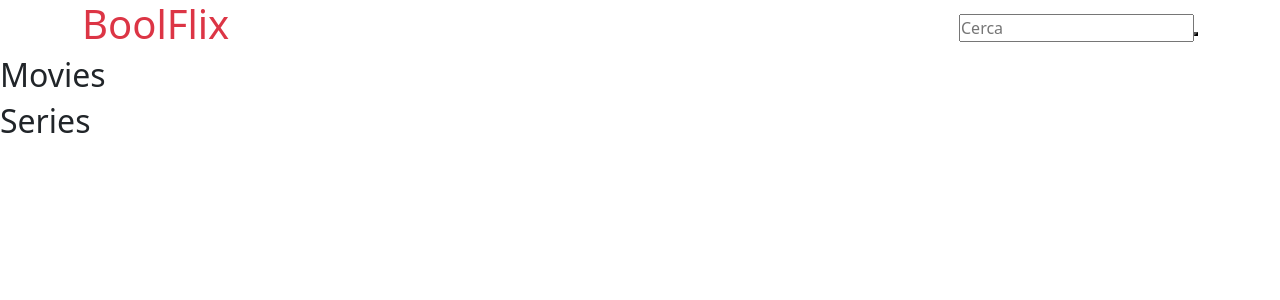
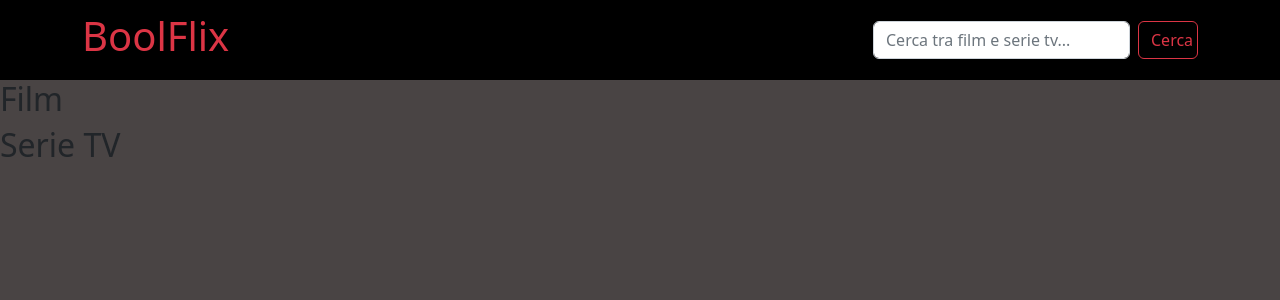
Before and after one commit to simonebonifazi/vue-boolflix, a Vue app: page / in a window 1280 px wide. Shown: the top 300 px of the page. Built offline with nearby package versions, Linux system fonts and the light colour scheme.

Commit message:
fixed header and added some style

```diff
--- a/src/App.vue
+++ b/src/App.vue
@@ -65,6 +65,7 @@ methods:{
 <style lang="scss">
 
 
+
 @import "~bootstrap/scss/bootstrap";
 // reset
 *{
@@ -73,6 +74,8 @@ methods:{
   padding:0;
 }
 
-
+body{
+  background-color: #494444;
+}
 
 </style>
--- a/src/components/BaseHeader.vue
+++ b/src/components/BaseHeader.vue
@@ -1,6 +1,6 @@
 <template>
-  <header>
-    <div class="container h-100">
+  <header class="bg-black">
+    <div class="container h-100 py-2">
         <div id="navbar" class="h-100 d-flex justify-content-between align-items-center">
          <h1 class="text-danger"> BoolFlix</h1>
          <div class="d-flex justify-content-center aling-items-center">
@@ -28,5 +28,11 @@ methods:{
 </script>
 
 <style lang="scss" scoped>
+header{
+  position: fixed;
+  left: 0;
+  right: 0;
 
+  height: 80px;
+}
 </style>
--- a/src/components/MainSection.vue
+++ b/src/components/MainSection.vue
@@ -2,13 +2,13 @@
     <main>
         <section id="films">
             <div>
-                <h2> Movies</h2>
+                <h2> Film</h2>
             </div>
             <CoverCard v-for="movie in movies" :key="movie.id" :production="movie" />
         </section>
         <section id="series">
             <div>
-                <h2>Series</h2>
+                <h2>Serie TV</h2>
             </div>
             <CoverCard v-for="serie in series" :key="serie.id" :production="serie" />
         </section>
@@ -29,6 +29,9 @@ series: Array
 }
 </script>
 
-<style>
+<style lang="scss" scoped>
+main{
 
+    padding-top: 80px;
+}
 </style>
--- a/src/components/SearchBar.vue
+++ b/src/components/SearchBar.vue
@@ -1,7 +1,8 @@
 <template>
-    <div>
-        <input type="text" :placeholder="placeholder" v-model.trim="term">
-        <button type="button" @click="$emit('search', term)">
+    <div class="d-flex align-items-center">
+        <input type="text" :placeholder="placeholder" v-model.trim="term" class="form-control rounded mx-2">
+        <button type="button" class="btn btn-outline-danger rounded" @click="$emit('search', term)">
+            Cerca
         </button>
     </div>
 </template>
@@ -13,12 +14,12 @@ props:{
     placeholder: {
         type: String,
         required: false,
-        default: "Cerca"
+        default: "Cerca tra film e serie tv..."
     },
     buttonText: {
         type: String,
         required:false,
-        default: "cerca"
+        default: "Cerca"
     }
 },
 data(){
@@ -29,6 +30,10 @@ data(){
 }
 </script>
 
-<style>
-
+<style lang="scss" scoped>
+button{
+    height: 100%;
+    width: 60px;
+    border-radius: 5px;
+}
 </style>
```
